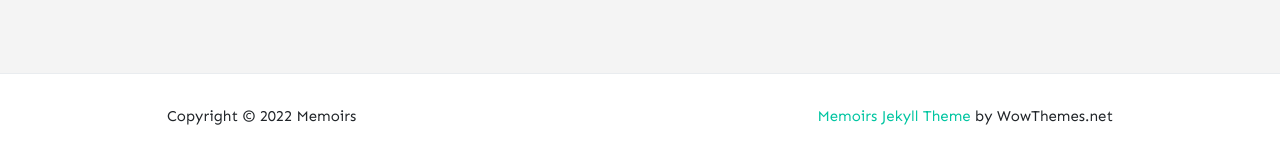
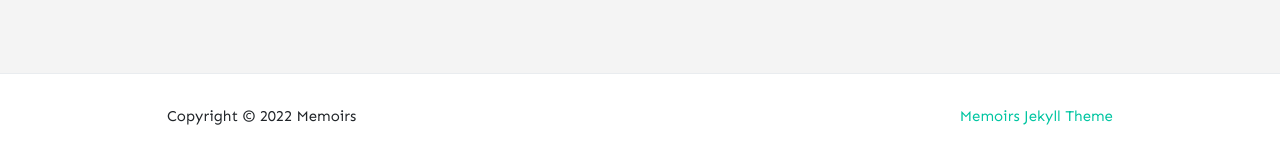
Before and after one commit to wyewlee/st-my, a Jekyll site: the page built from index.html, in a window 1280 px wide. Shown: the part 2004-2161 px from the top of the page. Built offline with Jekyll 4.4.1, drawn with Linux system fonts in a browser that asks for light colours; nearby versions of some CDN libraries; the list of posts is cut into pages by our own code; comment, search, counter and statistics services are not loaded.

Commit message:
fix footer

```diff
--- a/_layouts/default.html
+++ b/_layouts/default.html
@@ -53,7 +53,7 @@
         <li><a href="{{ site.baseurl }}/">Home</a></li>
         <li><a href="{{ site.baseurl }}/about">About</a></li>
         <li><a href="{{ site.baseurl }}/authors">Contributors </a></li>
-        <li><a target="_blank" href="https://bootstrapstarter.com/jekyll-theme-memoirs/">Get Memoirs</a></li>
+        <!-- <li><a target="_blank" href="https://bootstrapstarter.com/jekyll-theme-memoirs/">Get Memoirs</a></li>       -->
         <li><a href="{{ site.baseurl }}/contact">Contact</a></li>
     </ul>
 </nav>
@@ -115,7 +115,7 @@
                 Copyright © {{ site.time | date: "%Y" }} {{ site.name }}
             </div>
             <div class="col-md-6 col-sm-12 text-center text-lg-right">
-                <a target="_blank" href="https://www.wowthemes.net/memoirs-free-jekyll-theme/">Memoirs Jekyll Theme</a> by WowThemes.net
+                <a target="_blank" href="https://www.wowthemes.net/memoirs-free-jekyll-theme/">Memoirs Jekyll Theme</a>
             </div>
         </div>
     </div>
```
